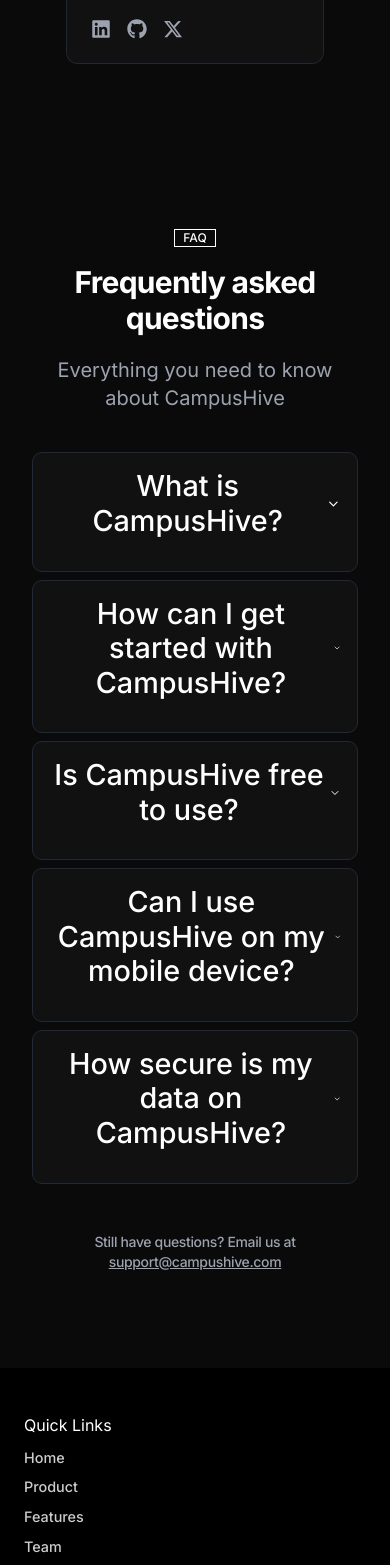
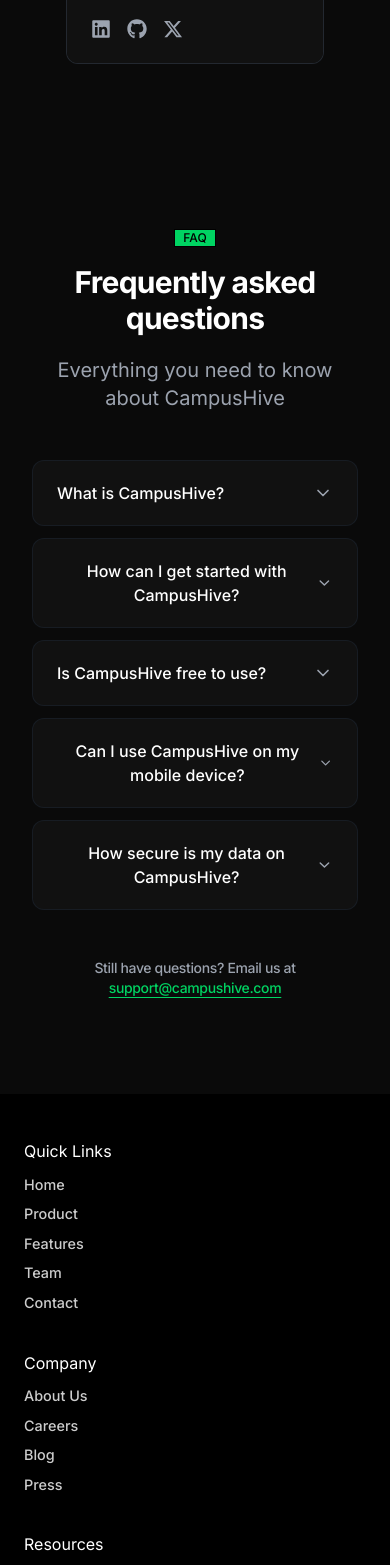
Before and after one commit to Ctoic/CampusHive-Frontend, a React (Vite) app: page / in a window 390 px wide. Shown: the part 5988-7553 px from the top of the page. Built offline with nearby package versions, Linux system fonts and the light colour scheme.

Commit message:
updated faqs

```diff
--- a/src/components/FAQ.jsx
+++ b/src/components/FAQ.jsx
@@ -33,10 +33,18 @@
   };
 
   return (
-    <section className="pb-20 pt-20 md:pb-32 md:pt-32 bg-[#0A0A0A] text-white">
-      <div className="container mx-auto md:w-[700px]">
-        <div className="text-center space-y-4 pb-8 mx-auto">
-          <Badge className="bg-primary text-white">FAQ</Badge>
+    <section className="relative pb-20 pt-20 md:pb-32 md:pt-32 bg-[#0A0A0A] text-white overflow-hidden">
+      {/* Background decorative elements */}
+      <div className="absolute inset-0 -z-10">
+        <div className="absolute top-0 left-1/4 w-72 h-72 bg-[#00d462]/5 rounded-full blur-3xl"></div>
+        <div className="absolute bottom-0 right-1/4 w-96 h-96 bg-[#00d462]/5 rounded-full blur-3xl"></div>
+      </div>
+
+      <div className="container mx-auto px-4 max-w-4xl">
+        <div className="text-center space-y-4 pb-12 mx-auto">
+          <Badge className="bg-[#00d462] text-black hover:bg-[#00d462]/90 transition-colors duration-300">
+            FAQ
+          </Badge>
           <h2 className="text-3xl font-bold sm:text-5xl tracking-tight text-white">
             Frequently asked questions
           </h2>
@@ -45,43 +53,53 @@
           </p>
         </div>
 
-        <div className="mx-auto mb-12 md:max-w-[800px]">
+        <div className="mx-auto space-y-3">
           {FAQList.map((faq, index) => (
             <div
               key={index}
-              className="w-full border border-gray-800 rounded-lg overflow-hidden mt-2 bg-[#111111]"
+              className="group relative bg-[#111111] border border-gray-800/50 rounded-xl overflow-hidden transition-all duration-300 hover:border-[#00d462]/30 hover:shadow-lg hover:shadow-[#00d462]/5"
             >
-              <h3 className="flex">
+              {/* Gradient overlay */}
+              <div className="absolute inset-0 bg-gradient-to-r from-[#00d462]/5 via-transparent to-[#00d462]/5 opacity-0 group-hover:opacity-100 transition-opacity duration-300"></div>
+
+              <div className="flex flex-col">
                 <button
                   type="button"
                   onClick={() => toggleAccordion(index)}
-                  className="flex flex-1 items-center justify-between py-4 px-4 font-medium transition-all hover:text-primary text-white"
+                  className="flex flex-1 items-center justify-between py-5 px-6 font-medium transition-all hover:text-[#00d462] text-white group-hover:bg-[#111111]/80"
                   aria-expanded={openIndex === index}
                 >
-                  {faq.question}
+                  <span className="text-base sm:text-lg">{faq.question}</span>
                   <ChevronDown
-                    className={`h-4 w-4 transition-transform duration-200 ${
-                      openIndex === index ? "rotate-180" : ""
+                    className={`h-5 w-5 transition-all duration-300 ${
+                      openIndex === index ? "rotate-180 text-[#00d462]" : "text-gray-400 group-hover:text-[#00d462]"
                     }`}
                   />
                 </button>
-              </h3>
+
 {openIndex === index && (
-                <div className="px-4 pb-4 text-sm text-gray-300 transition-all">
+                  <div className="px-6 pb-5 text-base text-gray-300 animate-in slide-in-from-top-2 duration-300">
+                    <div className="h-px bg-gradient-to-r from-[#00d462]/20 via-[#00d462]/10 to-transparent mb-4"></div>
                     {faq.answer}
                   </div>
                 )}
               </div>
+            </div>
           ))}
         </div>
 
-        <h4 className="text-center text-sm font-medium tracking-tight text-gray-400">
+        <div className="mt-12 text-center">
+          <h4 className="text-sm font-medium tracking-tight text-gray-400">
             Still have questions? Email us at{" "}
-          <a href="mailto:support@campushive.com" className="underline text-primary hover:text-primary/80">
+            <a
+              href="mailto:support@campushive.com"
+              className="text-[#00d462] hover:text-[#00d462]/80 transition-colors duration-300 underline underline-offset-4"
+            >
               support@campushive.com
             </a>
           </h4>
         </div>
+      </div>
     </section>
   );
 }
```
Lines whose indentation alone changed are shown as unchanged.
